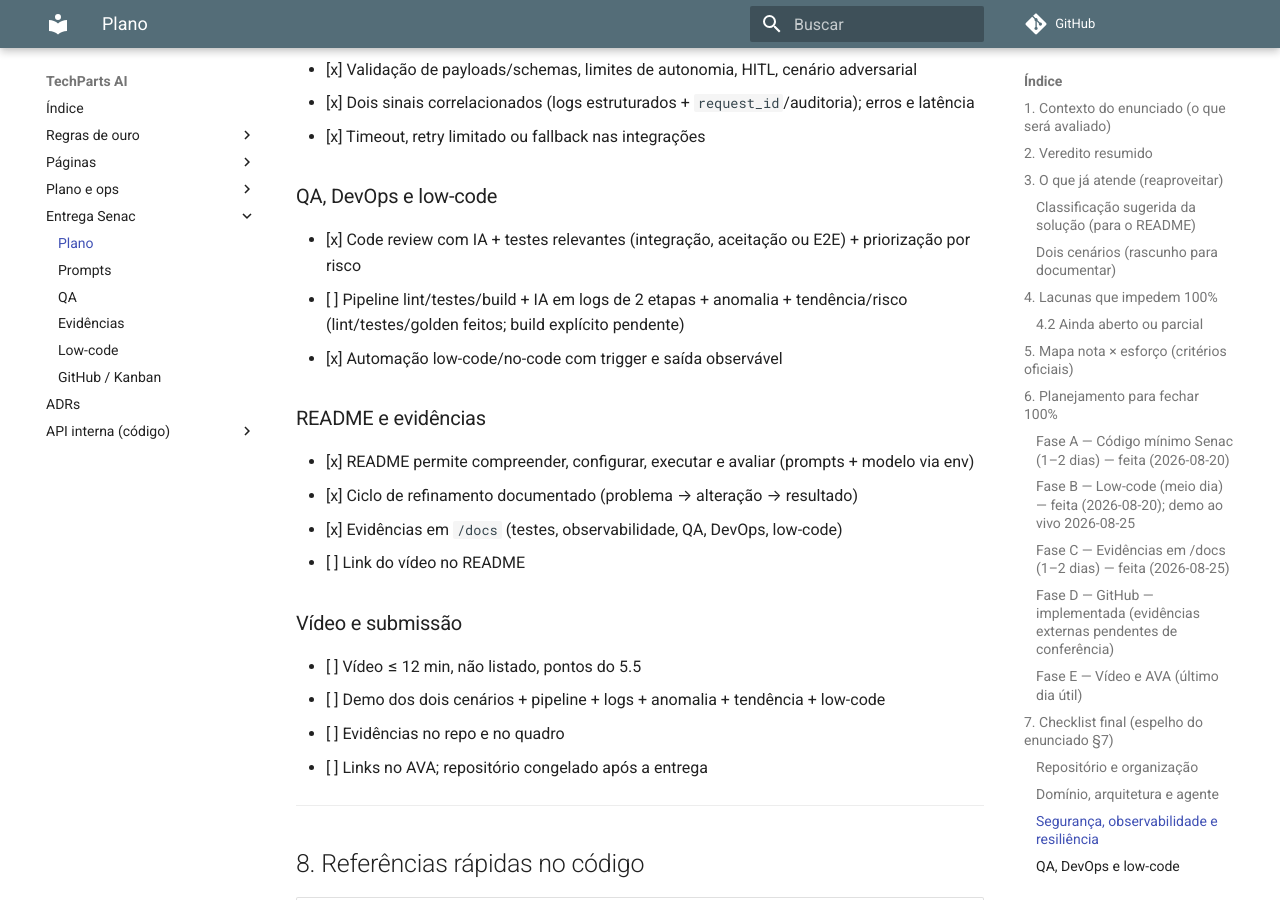
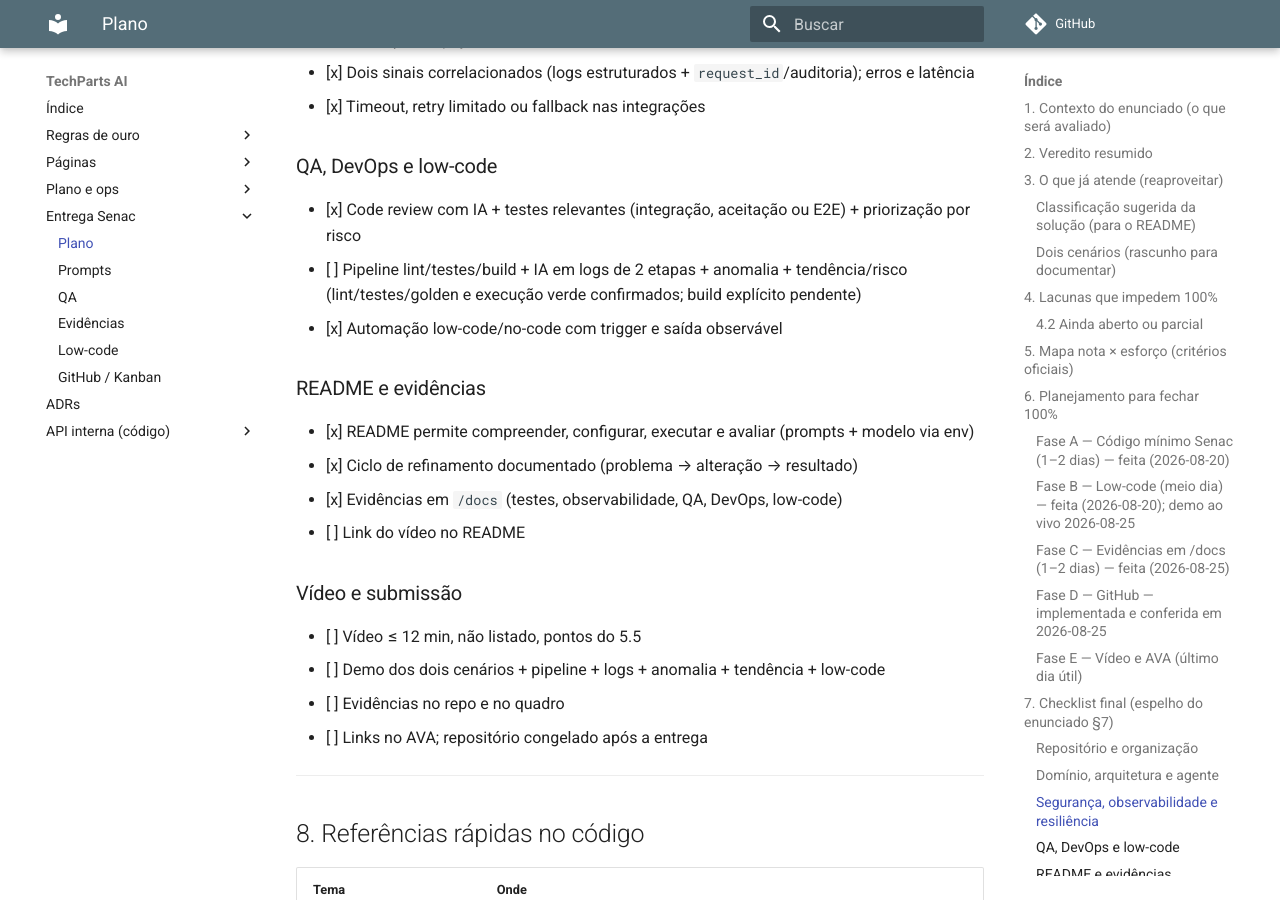
Before and after one commit to henriqueferraz/manuais_projeto, an MkDocs documentation site: the page built from docs/entrega.md, in a window 1280 px wide and 900 px high, scrolled down 8269 px. Built offline with MkDocs 1.6.1 and Material for MkDocs 9.7.7, drawn with Linux system fonts in a browser that asks for light colours; comment, search, counter and statistics services are not loaded; some of the changed text lies outside the part shown.

```diff
--- a/docs/entrega.md
+++ b/docs/entrega.md
@@ -35,11 +35,11 @@ Entrega individual: repositório GitHub, GitHub Project Kanban, README completo,
 | Segurança + cenário adversarial | Sim (docs) | Testes + cenário 2 no README; demo no vídeo ainda Fase E |
 | Observabilidade + resiliência | Sim (docs) | Investigação `request_id` + `diagnosis_done` em evidencias |
 | IA para QA | Sim (docs) | [`docs/qa/`](qa/README.md) — review `eebcc7e` + teste adversarial |
-| DevOps inteligente | Parcial (docs) | CI + anomalia E2E + tendência; build explícito e execução verde ainda pendentes |
+| DevOps inteligente | Parcial (docs) | CI + anomalia E2E + tendência; execução verde confirmada, build explícito pendente |
 | Low-code / no-code visual | Sim (Fase B) | n8n importável + `OpsAlert` no painel |
 | README Senac (item 5.2) | Sim (Fase C) | Seções no [`README.md`](../README.md); vídeo TBD |
 | `/docs/prompts`, `/docs/qa`, `/docs/evidencias` | Sim (Fase C) | Pastas criadas |
-| Fluxo `develop` → `feature/*` → `main` | Sim (Fase D) | PRs [#54](https://github.com/henriqueferraz/manuais_projeto/pull/54) e [#55](https://github.com/henriqueferraz/manuais_projeto/pull/55) |
+| Fluxo `develop` → `feature/*` → `main` | Sim (Fase D) | PRs [#54](https://github.com/henriqueferraz/manuais_projeto/pull/54), [#55](https://github.com/henriqueferraz/manuais_projeto/pull/55) e [#58](https://github.com/henriqueferraz/manuais_projeto/pull/58) |
 | GitHub Project Kanban | Sim (Fase D) | [Project nº 2](https://github.com/users/henriqueferraz/projects/2); `#48` em Andamento |
 | Professor colaborador | Sim | Convite concluído; confirmação externa ao repositório |
 | Vídeo 5.5 | Não | Sem gravação nem link |
@@ -155,14 +155,14 @@ Sugestão de branches (enunciado): `feature/langgraph-agente`, `feature/tool-int
 - [x] [`evidencias/`](evidencias/README.md) — CI (Ruff + Pytest), correlação `request_id`/`diagnosis_done`, anomalia E2E nightly, tendência
 - [x] README item 5.2 (cenários, diagrama, low-code). **URL do vídeo** = Fase E.
 
-### Fase D — GitHub — **implementada (evidências externas pendentes de conferência)**
+### Fase D — GitHub — **implementada e conferida em 2026-08-25**
 
 Guia: [`github-kanban.md`](github-kanban.md).
 
 11. [x] GitHub Project com colunas do enunciado: [TechParts Senac M2.2](https://github.com/users/henriqueferraz/projects/2).
 12. [x] Um card por tema (issues `#43`–`#53` no Project).
 13. [x] Cada card: objetivo, resultado, evidência; `#48` em **Em Andamento** (vídeo/AVA = Fase E).
-14. [x] Branch [`develop`](https://github.com/henriqueferraz/manuais_projeto/tree/develop); PRs `feature/*` → `develop` → `main` ([#54](https://github.com/henriqueferraz/manuais_projeto/pull/54), [#55](https://github.com/henriqueferraz/manuais_projeto/pull/55)).
+14. [x] Branch [`develop`](https://github.com/henriqueferraz/manuais_projeto/tree/develop); PRs `feature/*` → `develop` → `main` ([#54](https://github.com/henriqueferraz/manuais_projeto/pull/54), [#55](https://github.com/henriqueferraz/manuais_projeto/pull/55), [#58](https://github.com/henriqueferraz/manuais_projeto/pull/58)).
 15. [x] Commits semânticos no fluxo `develop` / `main`.
 16. [x] Professor colaborador (convite concluído; confirmação externa ao repo).
 17. [x] `.env` não versionado (`.gitignore`); só `.env.example`.
@@ -215,7 +215,7 @@ Marcar à medida que fechar. Estado na data da análise: quase tudo **aberto** n
 ### QA, DevOps e low-code
 
 - [x] Code review com IA + testes relevantes (integração, aceitação ou E2E) + priorização por risco
-- [ ] Pipeline lint/testes/build + IA em logs de 2 etapas + anomalia + tendência/risco (lint/testes/golden feitos; build explícito pendente)
+- [ ] Pipeline lint/testes/build + IA em logs de 2 etapas + anomalia + tendência/risco (lint/testes/golden e execução verde confirmados; build explícito pendente)
 - [x] Automação low-code/no-code com trigger e saída observável
 
 ### README e evidências
```
Also changed, not shown: README.md (+1 -1 lines), docs/evidencias/anomalia-e2e-chat.md (+1 -1 lines).
